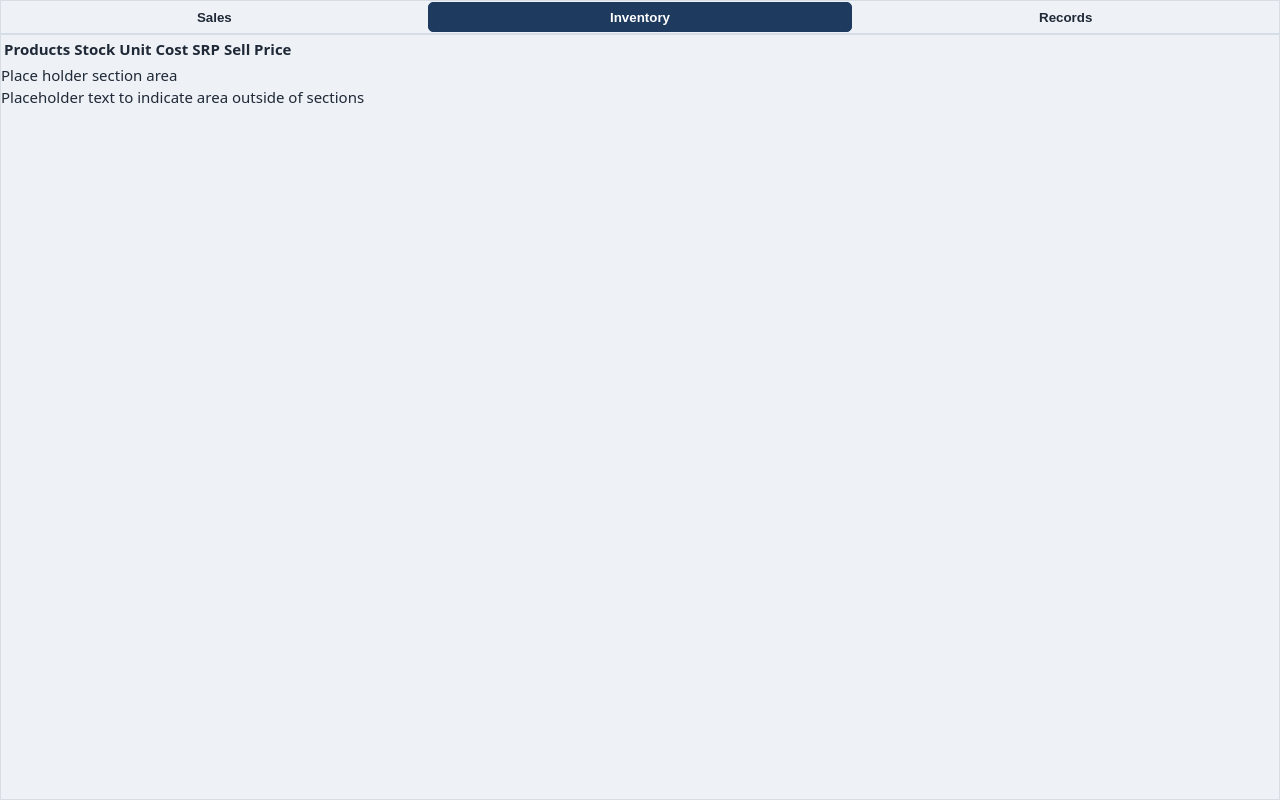
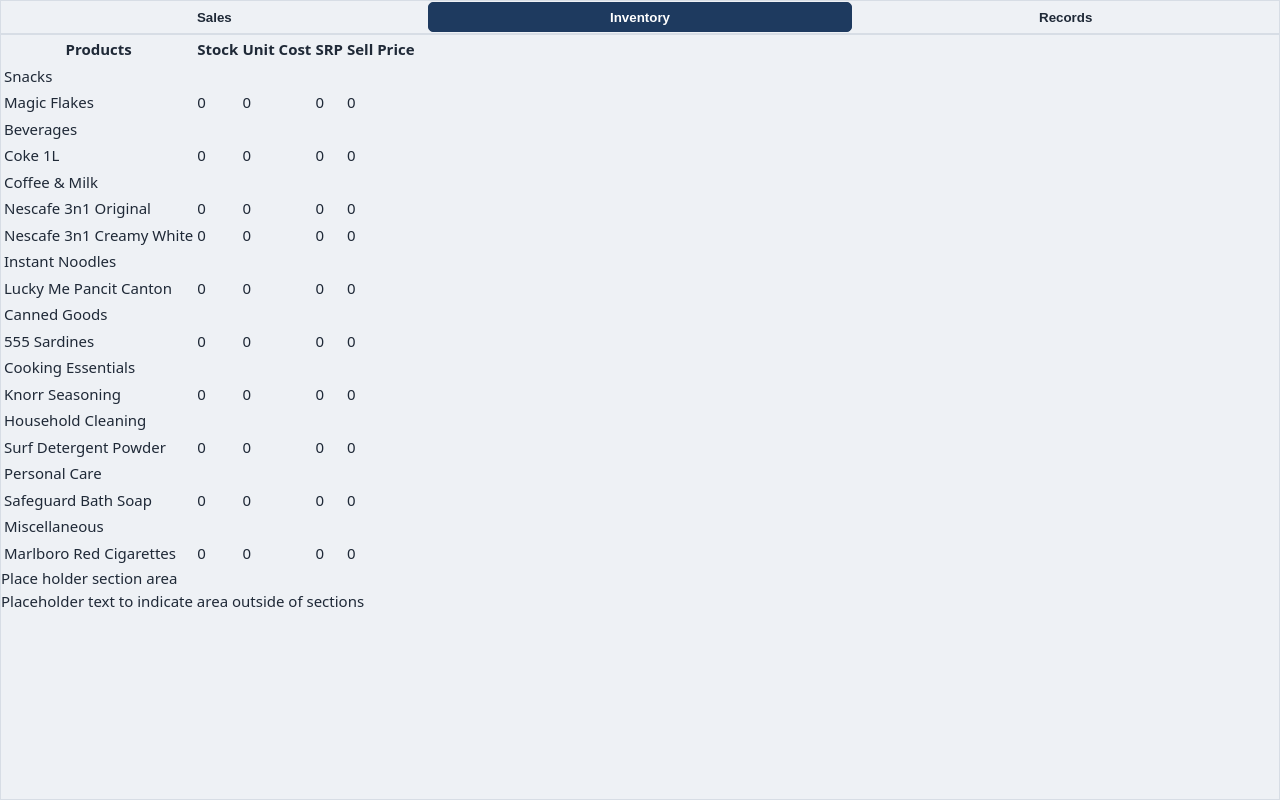
Before and after one commit to kentvillamora-dev/mini-store-pos-learning, a React (Vite) app: page / in a window 1280 px wide. Both pictures are taken after a click on the button "Inventory". Built offline with nearby package versions, Linux system fonts and the light colour scheme.

Commit message:
Implemented dynamic grouping and utilized Fragment to properly render grouping of products

```diff
--- a/src/App.tsx
+++ b/src/App.tsx
@@ -16,12 +16,14 @@
         >
           Sales
         </button>
+
         <button
           onClick={() => setActiveTab('Inventory')}
           className={activeTab === 'Inventory' ? 'active' : ''}
         >
           Inventory
         </button>
+
         <button
           onClick={() => setActiveTab('Records')}
           className={activeTab === 'Records' ? 'active' : ''}
--- a/src/features/inventory/InventoryProductTable.tsx
+++ b/src/features/inventory/InventoryProductTable.tsx
@@ -1,3 +1,7 @@
+import { Fragment } from 'react'
+import { productCategories } from './productTypes'
+import { defaultProducts } from './defaultProducts'
+
 function InventoryProductTable() {
   return (
     <table>
@@ -12,6 +16,25 @@
       </thead>
 
       <tbody>
+        {productCategories.map((category) => (
+          <Fragment key={category}>
+            <tr>
+              <td colSpan={5}>{category}</td>
+            </tr>
+
+            {defaultProducts
+              .filter((product) => product.category === category)
+              .map((product) => (
+                <tr key={product.name}>
+                  <td>{product.name}</td>
+                  <td>0</td>
+                  <td>0</td>
+                  <td>0</td>
+                  <td>0</td>
+                </tr>
+              ))}
+          </Fragment>
+        ))}
       </tbody>
     </table>
   )
--- /dev/null
+++ b/src/features/inventory/defaultProducts.ts
@@ -0,0 +1,63 @@
+import type { Product } from './productTypes'
+
+export const defaultProducts: Product[] = [
+  {
+    name: 'Coke 1L',
+    category: 'Beverages',
+    subcategory: 'Soft Drinks'
+  },
+
+  {
+    name: 'Nescafe 3n1 Original',
+    category: 'Coffee & Milk',
+    subcategory: 'Coffee'
+  },
+
+  {
+    name: 'Magic Flakes',
+    category: 'Snacks',
+    subcategory: 'Biscuits'
+  },
+
+  {
+    name: 'Lucky Me Pancit Canton',
+    category: 'Instant Noodles',
+    subcategory: 'Pancit Canton'
+  },
+
+  {
+    name: '555 Sardines',
+    category: 'Canned Goods',
+    subcategory: 'Sardines'
+  },
+
+  {
+    name: 'Knorr Seasoning',
+    category: 'Cooking Essentials',
+    subcategory: 'Seasonings'
+  },
+
+  {
+    name: 'Surf Detergent Powder',
+    category: 'Household Cleaning',
+    subcategory: 'Detergent Powder'
+  },
+
+  {
+    name: 'Safeguard Bath Soap',
+    category: 'Personal Care',
+    subcategory: 'Bath Soap'
+  },
+
+  {
+    name: 'Marlboro Red Cigarettes',
+    category: 'Miscellaneous',
+    subcategory: 'Cigarettes'
+  },
+
+  {
+    name: 'Nescafe 3n1 Creamy White',
+    category: 'Coffee & Milk',
+    subcategory: 'Coffee'
+  }
+]
--- a/src/features/inventory/productTypes.ts
+++ b/src/features/inventory/productTypes.ts
@@ -1,13 +1,17 @@
+export const productCategories = [
+  'Snacks',
+  'Beverages',
+  'Coffee & Milk',
+  'Instant Noodles',
+  'Canned Goods',
+  'Cooking Essentials',
+  'Household Cleaning',
+  'Personal Care',
+  'Miscellaneous'
+] as const
+
 export type ProductCategory =
-  | 'Snacks'
-  | 'Beverages'
-  | 'Coffee & Milk'
-  | 'Instant Noodles'
-  | 'Canned Goods'
-  | 'Cooking Essentials'
-  | 'Household Cleaning'
-  | 'Personal Care'
-  | 'Miscellaneous'
+  typeof productCategories[number]
 
 export type ProductSubCategory =
   | 'Candies'
@@ -47,3 +51,9 @@
   | 'Other Care Items'
   | 'Cigarettes'
   | 'Other Items'
+
+export type Product = {
+  name: string,
+  category: ProductCategory,
+  subcategory: ProductSubCategory
+}
```
